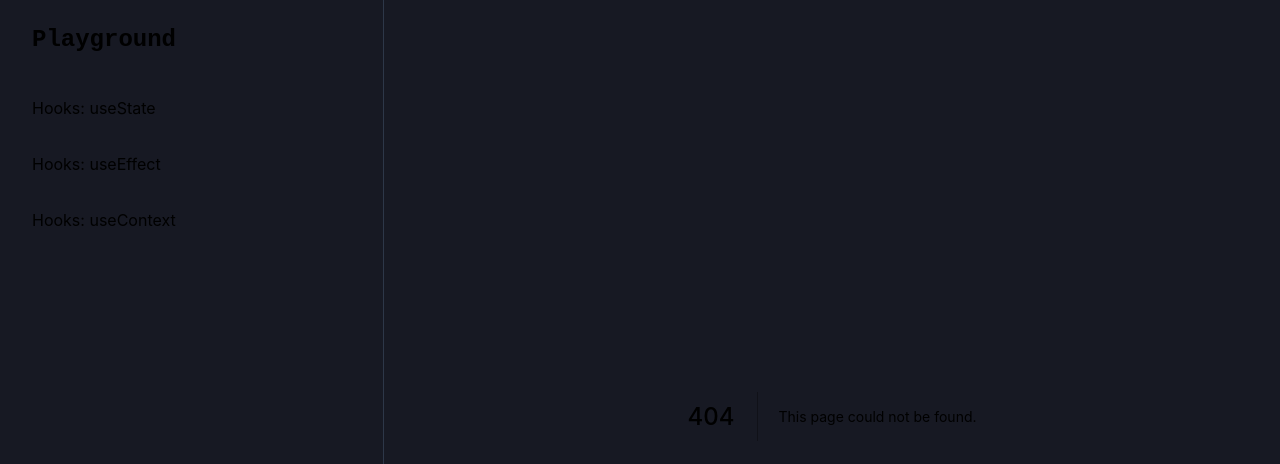
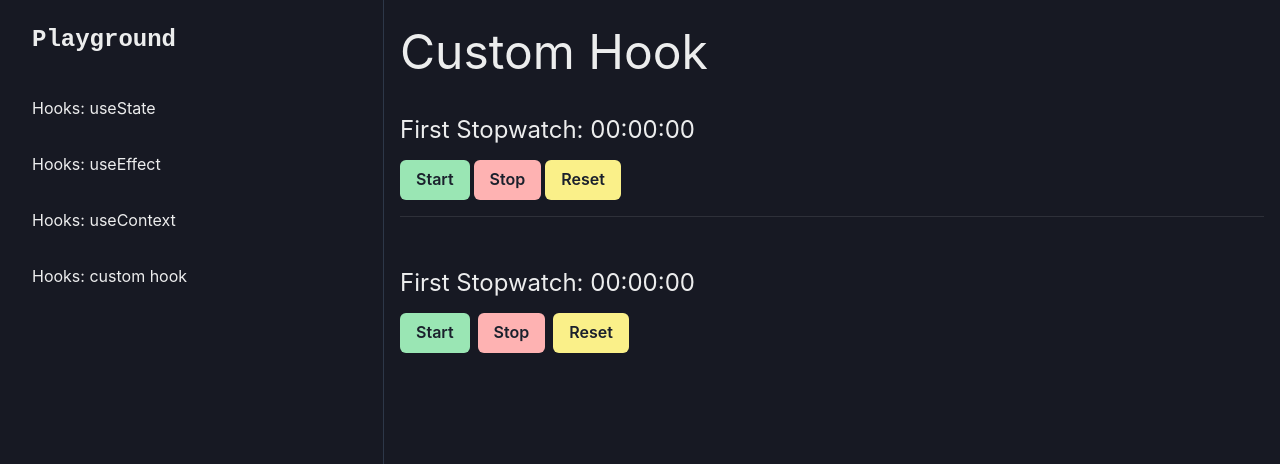
Before and after one commit to dominik-selmeci/react-nextjs-playground, a Next.js app: page /hooks/custom-hook in a window 1280 px wide. Before the commit this address had no page. Shown: the top 464 px of the page. Built offline with nearby package versions, Linux system fonts and the light colour scheme.

Commit message:
feat: add custom hook page

```diff
--- a/components/Sidebar.tsx
+++ b/components/Sidebar.tsx
@@ -21,6 +21,7 @@ const LINK_ITEMS: LinkItemProps[] = [
   { name: 'Hooks: useState', route: '/hooks/use-state' },
   { name: 'Hooks: useEffect', route: '/hooks/use-effect' },
   { name: 'Hooks: useContext', route: '/hooks/use-context' },
+  { name: 'Hooks: custom hook', route: '/hooks/custom-hook' },
 ]
 
 interface SidebarProps extends BoxProps {
--- /dev/null
+++ b/hooks/useStopwatch.ts
@@ -0,0 +1,54 @@
+import { useEffect, useState } from 'react'
+
+function formatTime(seconds: number) {
+  const hours = Math.floor(seconds / 60 / 60)
+  const minutes = Math.floor((seconds - hours * 60 * 60) / 60)
+  const sec = seconds - hours * 60 * 60 - minutes * 60
+  const withZeros = (digit: number) => `${('00' + digit).slice(-2)}`
+
+  return `${withZeros(hours)}:${withZeros(minutes)}:${withZeros(sec)}`
+}
+
+export function useStopwatch() {
+  const [seconds, setSeconds] = useState(0)
+  const [isRunning, setIsRunning] = useState(false)
+  const [startTime, setStartTime] = useState<number>()
+
+  useEffect(() => {
+    if (!isRunning || !startTime) {
+      return
+    }
+
+    const now = new Date().getTime()
+    // setTimeout is not exact, there always will be small differences
+    const correction = (now - startTime) % 1000
+    const scheduleTime = Math.abs(1000 - correction)
+
+    const timeout = setTimeout(() => {
+      const now = new Date().getTime()
+      setSeconds(Math.floor((now - startTime) / 1000))
+    }, scheduleTime)
+
+    return () => clearTimeout(timeout)
+  }, [isRunning, seconds, startTime])
+
+  return {
+    totalSeconds: seconds,
+    formatted: formatTime(seconds),
+    isRunning,
+    reset: () => {
+      setIsRunning(false)
+      setSeconds(0)
+      setStartTime(new Date().getTime())
+    },
+    start: () => {
+      if (isRunning) {
+        return
+      }
+
+      setStartTime(new Date().getTime() - seconds * 1000)
+      setIsRunning(true)
+    },
+    stop: () => setIsRunning(false),
+  }
+}
--- /dev/null
+++ b/pages/hooks/custom-hook.tsx
@@ -0,0 +1,77 @@
+import { Box, Button, Divider, Text } from '@chakra-ui/react'
+import { useStopwatch } from '../../hooks/useStopwatch'
+
+export default function CustomHook() {
+  const {
+    formatted: formatted1,
+    start: start1,
+    stop: stop1,
+    reset: reset1,
+    totalSeconds: totalSeconds1,
+    isRunning: isRunning1,
+  } = useStopwatch()
+
+  // the second hook is isolated,
+  // they do not share a state
+  const {
+    formatted: formatted2,
+    start: start2,
+    stop: stop2,
+    reset: reset2,
+    totalSeconds: totalSeconds2,
+    isRunning: isRunning2,
+  } = useStopwatch()
+
+  return (
+    <>
+      <Text fontSize="5xl">Custom Hook</Text>
+      <br />
+
+      <Text fontSize="2xl">First Stopwatch: {formatted1}</Text>
+      <Box mt={3}>
+        <Button
+          disabled={isRunning1}
+          onClick={start1}
+          colorScheme="green"
+          mr={1}
+        >
+          Start
+        </Button>
+        <Button disabled={!isRunning1} onClick={stop1} colorScheme="red" mr={1}>
+          Stop
+        </Button>
+        <Button
+          disabled={totalSeconds1 === 0}
+          onClick={reset1}
+          colorScheme="yellow"
+        >
+          Reset
+        </Button>
+      </Box>
+
+      <Divider mt={4} mb={12} />
+
+      <Text fontSize="2xl">First Stopwatch: {formatted2}</Text>
+      <Box mt={3}>
+        <Button
+          disabled={isRunning2}
+          onClick={start2}
+          colorScheme="green"
+          mr={2}
+        >
+          Start
+        </Button>
+        <Button disabled={!isRunning2} onClick={stop2} colorScheme="red" mr={2}>
+          Stop
+        </Button>
+        <Button
+          disabled={totalSeconds2 === 0}
+          onClick={reset2}
+          colorScheme="yellow"
+        >
+          Reset
+        </Button>
+      </Box>
+    </>
+  )
+}
```
Also changed, not shown: pages/hooks.tsx (deleted, +0 -7 lines).
